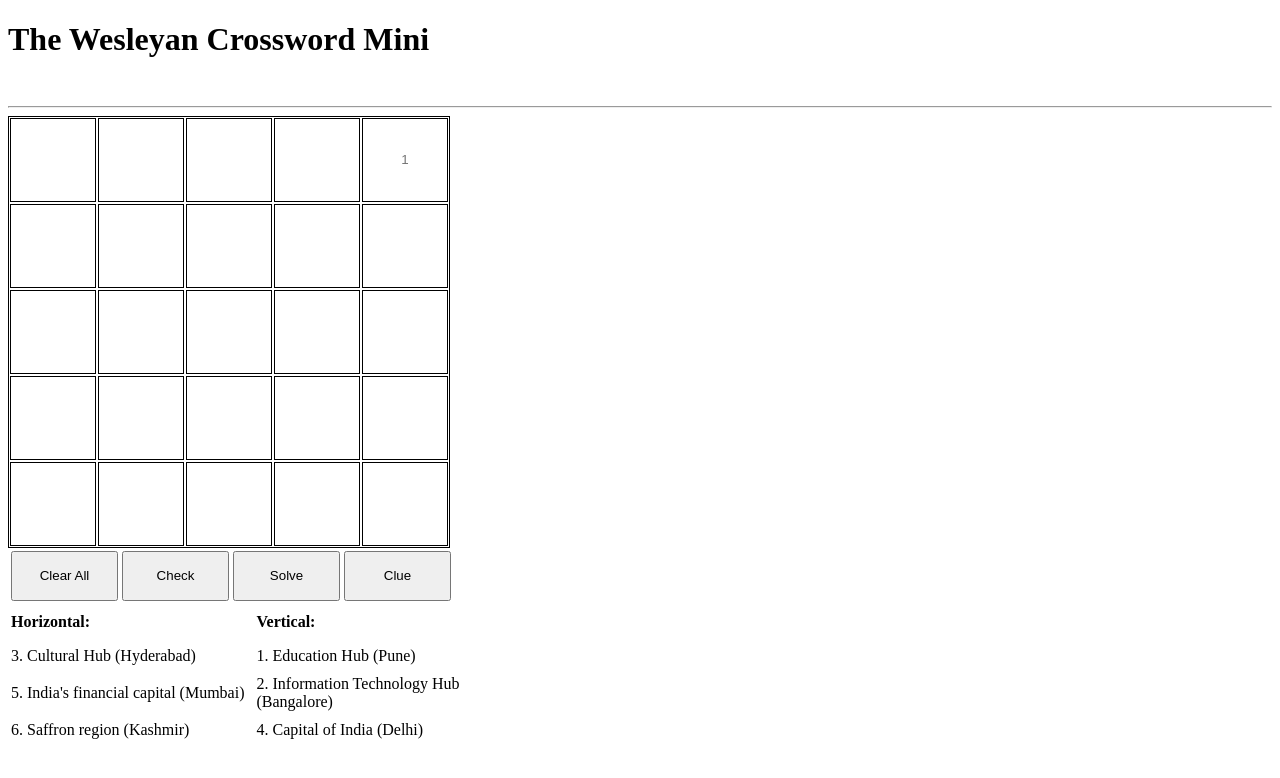
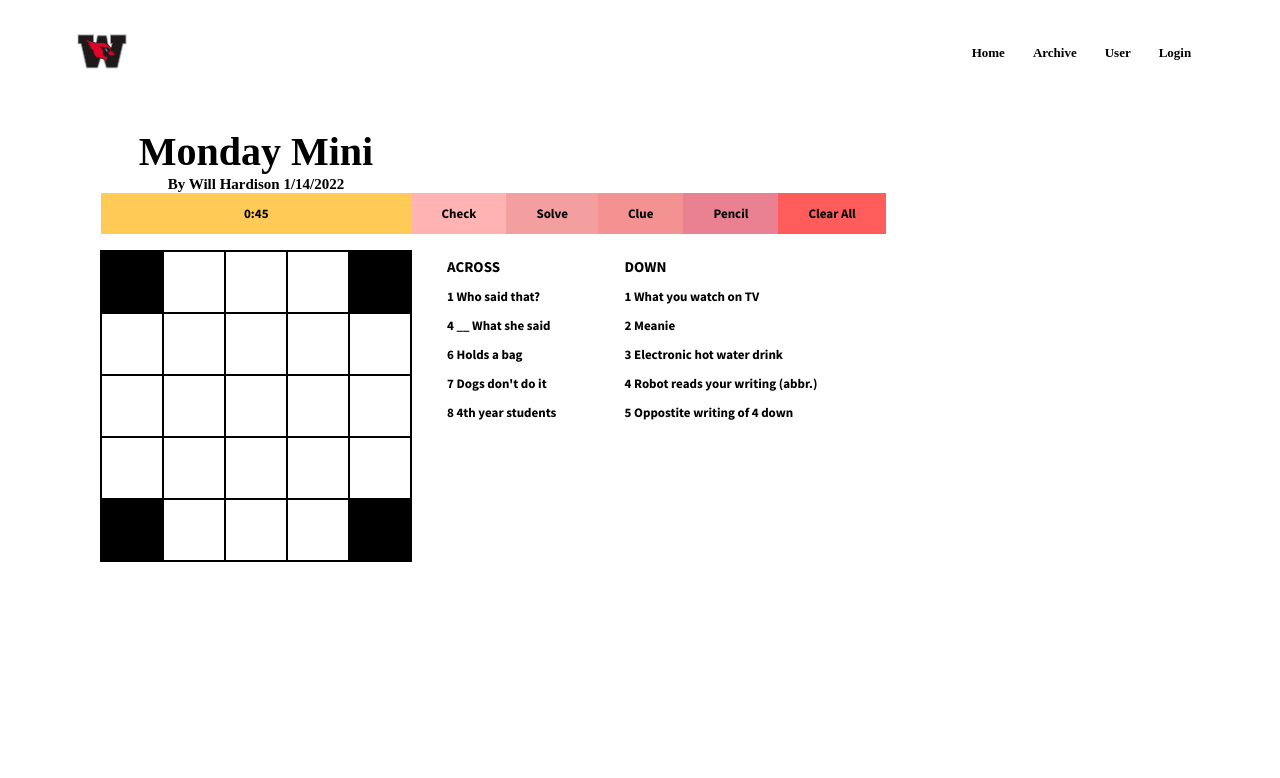
Before and after one commit to JustinCasler/WesCrossWord, a plain HTML site: page index.html in a window 1280 px wide. Drawn offline with Linux system fonts and the light colour scheme; a web font is replaced by a local one.

Commit message:
changed current crossword to an actual puzzle, and changed color of wrong answer

```diff
--- a/gamestyles.css
+++ b/gamestyles.css
@@ -1,51 +1,248 @@
-#cross{
-	text-align: center;
-	width:30px;
-	height:30px;
-	margin: 0;
-	padding: 0;
-	border-collapse: collapse;
-	border: 1px solid white;
-}
-#buttons{
-	width:30%;
-	float: right;
-}
-tr{
-	margin: 0;
-	padding: 0;
-	border-collapse: collapse;
-}
-td{
-	height: 30px;
-	width: 30px;
-}
-#leftBox{
-	float: left;
-}
-#rightBox{
-	float: left;
-	clear:left;
-}
-.butt{
-	height: 50px;
-	width: 107px;
-}
+*{
+	margin : 0;
+	padding : 0;
+  }
+
 #puzzel{
 	text-align: center;
-	margin: 0;
-	padding: 0;
+	position: absolute;
+	top: 250px;
+	left: 100px;
+	width : auto;
 	border-collapse: collapse;
 	border: 1px solid black;
+
 }
 .inputBox{
-		width: 80px;
-		height:80px;
-		border: 1px solid ;
-		text-align: center;
+	width: 60px;
+	height:60px;
+	border: 1px solid ;
+	text-align: center;
+	transition: all 0.5s;
+}
+
+.inputBox:hover{
+	background-color: #FFCA55;
 }
 #hintsTable{
 	width: 480px;
-	float: left;
-	clear: left;
+	position: absolute;
+	left: 440px;
+	top: 250px;
+	font-size: 13px;
+	font-family : Source Sans Pro;
+	font-weight : bold;
+	color : #000000;
+
 }
+#hintsTable td{
+	border: none;
+	padding: 5px;
+	transition: all .3s ease-in-out;
+}
+#hintsTable td:hover{
+	background: #b3f1ff;
+	padding: 5px;
+}
+
+strong{
+	font-size: 15px;
+}
+
+
+
+
+/* style.css */
+
+
+
+
+nav{
+	display: flex;
+	padding: 2% 6%;
+	justify-content: space-between;
+	align-items: center;
+  }
+  nav img {
+	width: 50px;
+  }
+
+  .nav-links {
+	flex: 1;
+	text-align: right;
+  }
+
+  .nav-links ul li{
+	list-style-type: none;
+	display: inline-block;
+	background: transparent;
+	padding: 8px 12px;
+	position: relative;
+	transition: all 0.3s ease-in-out;
+  }
+  .nav-links ul li:hover{
+	background: #ff8686;
+  }
+
+  .nav-links ul li a{
+	text-decoration: none;
+	font-size: 13px;
+	font-family : linotype-didot, serif;
+	font-weight : bold;
+	color : #000000;
+  }
+
+  .nav-links ul li::after{
+	content: '';
+	width: 0%;
+	height: 2px;
+	background : #ffa7a7;
+	display: block;
+	margin: auto;
+	transition: 0.5s;
+  }
+  .nav-links ul li:hover::after{
+	width: 100%;
+  }
+
+  .text-box{
+	width: 80%;
+	color : #000000;
+	position: absolute;
+	top: 20%;
+	left: 20%;
+	transform: translate(-50%,-50%);
+	text-align: center;
+  }
+
+  .text-box h1{
+	font-size: 40px;
+	font-family: linotype-didot, serif;
+	font-weight: 700;
+	font-style: normal;
+	color : #000000;
+  }
+
+  .text-box ul{
+	margin: 0;
+	padding: 0;
+	list-style: none;
+	display: inline-block;
+  }
+  .text-box ul li{
+	font-size: 15px;
+	font-family: linotype-didot, serif;
+	text-align: center;
+	font-weight: 700;
+	font-style: normal;
+	color : #000000;
+  }
+
+
+  nav .fa{
+	display: none;
+
+  }
+
+  .toolbar{
+	position: absolute;
+	flex: 1;
+	text-align: center;
+	top: 190px;
+	left: 99px;
+
+  }
+  .toolbar table tr{
+	list-style-type: none;
+	display: flex;
+	align-items: center;
+	padding: 0px;
+
+
+  }
+  .toolbar table tr td input{
+	text-decoration: none;
+	font-size: 13px;
+	font-family : Source Sans Pro;
+	font-weight : bold;
+	color : #000000;
+	transition: all 0.3s ease-in-out;
+  }
+  .toolbar table tr td input:hover{
+	background: #ffffff;
+
+  }
+
+  .check-button{
+	background : #FFB3B3;
+	padding: 12px 30px;
+	border: none;
+  }
+
+  .solve-button{
+	background : #F49F9F;
+	padding: 12px 30px;
+	border: none;
+  }
+   .clue-button{
+	background : #F49292;
+	padding: 12px 30px;
+	border: none;
+  }
+
+  .clear-button{
+	background : #FF5C5C;
+	padding: 12px 30px;
+	border: none;
+  }
+
+ .pencil-button{
+	background : #EA8193;
+	padding: 12px 30px;
+	border: none;
+  }
+
+  .timer{
+	margin-top: 1px;
+	text-decoration: none;
+	font-size: 13px;
+	font-family : Source Sans Pro;
+	font-weight : bold;
+	color : #000000;
+	background : #FFCA55;
+	padding: 12px 143px;
+
+
+  }
+
+  @media(max-width: 700px) {
+	.text-box h1{
+		font-size: 30px;
+	}
+	.nav-links ul li{
+		display: block;
+	}
+	.nav-links{
+		position: absolute;
+		background:#ff8686;
+		height: 100vh;
+		width: 200px;
+		top: 0;
+		right: -200px;
+		text-align: left;
+		z-index: 2;
+		transition: .5s;
+
+	}
+	nav .fa {
+		display: block;
+		color: rgb(0, 0, 0);
+		margin: 10px;
+		font-size: 22px;
+		cursor: pointer;
+
+	}
+	.nav-links ul{
+	   padding: 30px;
+	}
+  }
--- a/index.html
+++ b/index.html
@@ -1,43 +1,82 @@
 <!DOCTYPE html>
 <html>
     <head>
-<title>Cross word Puzzel</title>
+        <title>Wesleyan Crossword</title>
         <link rel="stylesheet" href="gamestyles.css" />
+        <meta name= "viewport" content= "width=device-width, initial-scale=1.0">
+        <link rel="stylesheet" type="text/css" href="stylepractice.css">
+        <link rel="preconnect" href="https://fonts.googleapis.com">
+        <link rel="preconnect" href="https://fonts.gstatic.com" crossorigin>
+        <link href="https://fonts.googleapis.com/css2?family=Source+Sans+Pro:wght@300;400;600;700;900&display=swap" rel="stylesheet">
+        <link href="https://fonts.googleapis.com/css2?family=Abril+Fatface&display=swap" rel="stylesheet">
+        <link href="https://fonts.googleapis.com/css2?family=Suranna&display=swap" rel="stylesheet">
+        <link href="https://fonts.googleapis.com/css2?family=Yeseva+One&display=swap" rel="stylesheet">
+        <link href="https://fonts.googleapis.com/css2?family=Rozha+One&family=Yeseva+One&display=swap" rel="stylesheet">
+        <link rel="stylesheet" href="https://stackpath.bootstrapcdn.com/font-awesome/4.7.0/css/font-awesome.min.css">
+        <link rel="stylesheet" href="https://use.typekit.net/div0nxt.css">
+    </head>
 
-</head>
     <body onload="initializeScreen()">
-	<script src="puzzle.js"></script>
-	<div>
-		<h1><b></b>The Wesleyan Crossword Mini</style><b></b></h1>
-		<br>
-		<hr>
+
+        <section class="header">
+            <nav>
+                <a href="StylePractice.html"><img src="WesleyanLogo.png" ></a>
+                <div class= "nav-links" id="navLinks">
+                    <i class="fa fa-times" onclick="hideMenu()" ></i>
+                    <ul>
+                        <li> <a href="">Home</a> </li>
+                        <li> <a href="">Archive</a> </li>
+                        <li> <a href="">User</a> </li>
+                        <li> <a href="">Login</a> </li>
+                    </ul>
+                </div>
+                <i class="fa fa-bars" onclick="showMenu()"></i>
+            </nav>
+            <div class=text-box>
+                <h1>Monday Mini</h1>
+                <ul>
+                    <li>By Will Hardison 1/14/2022</li>
+                </ul>
 
             </div>
+
+
+        <script src="puzzle.js"></script>
         <div id="leftBox">
             <table id="puzzel">
             </table>
         </div>
-<div id="rightBox">
+        <div class="toolbar" id="rightBox">
             <table>
-	<tr><td><input class="butt"  type="submit" value="Clear All" onclick="clearAllClicked()"></td>
-	<td><input class="butt"  type="submit" value="Check" onclick="checkClicked()"></td>
-	<td><input class="butt"  type="submit" value="Solve" onclick="solveClicked()"></td>
-	<td><input class="butt"  type="submit" value="Clue" onclick="clueClicked()"></td></tr>
+                <tr>
+                    <td class="timer">0:45</td>
+                    <td><input class="check-button"  type="submit" value="Check" onclick="checkClicked()"></td>
+                    <td><input class="solve-button"  type="submit" value="Solve" onclick="solveClicked()"></td>
+                    <td><input class="clue-button"  type="submit" value="Clue" onclick="clueClicked()"></td>
+                    <td><input class="pencil-button"  type="submit" value="Pencil" ></td>
+                    <td><input class="clear-button"  type="submit" value="Clear All" onclick="clearAllClicked()"></td>
+                </tr>
             </table>
         </div>
         <table id="hintsTable">
             <tr>
-			<td><strong>Horizontal:</strong></td><td><strong>Vertical:</strong></td>
+                <td><strong>ACROSS</strong></td><td><strong>DOWN</strong></td>
             </tr>
             <tr>
-			<td>3. Cultural Hub (Hyderabad)</td><td>1. Education Hub (Pune)</td>
+                <td>1   Who said that?</td><td>1   What you watch on TV</td>
             </tr>
             <tr>
-			<td>5. India's financial capital (Mumbai)</td><td>2. Information Technology Hub (Bangalore)</td>
+                <td>4  __ What she said</td><td>2   Meanie</td>
             </tr>
             <tr>
-			<td>6. Saffron region (Kashmir)</td><td>4. Capital of India (Delhi)</td>
+                <td>6   Holds a bag</td><td>3   Electronic hot water drink</td>
+            </tr>
+            <tr>
+                <td>7   Dogs don't do it</td><td>4   Robot reads your writing (abbr.)</td>
+            </tr>
+            <tr>
+                <td>8   4th year students</td><td>5   Oppostite writing of 4 down</td>
+            </tr>
         </table>
-
     </body>
 </html>
--- a/puzzle.js
+++ b/puzzle.js
@@ -96,11 +96,11 @@ function textInputFocus(txtID123){
 }
 //Returns Array
 function preparePuzzelArray(){
-var items = [	['j', 'h', 'y', 'd', 'e'],
-				['j', 'h', 'y', 'd', 'e'],
-				['j', 'h', 'y', 'd', 'e'],
-				['j', 'h', 'y', 'd', 'e'],
-				['j', 'h', 'y', 'd', 'e'],
+	var items = [['0', 's', 'h', 'e', '0'],
+				['t', 'h', 'a', 't', 's'],
+				['t', 'o', 't', 'e', 's'],
+				['s', 'w', 'e', 'a', 't'],
+				['0', 's', 'r', 's', '0'],
 			];
 return items;
 }
@@ -113,16 +113,19 @@ function clearAllClicked(){
 }
 //Check button
 function checkClicked(){
+
 	for ( var i = 0; i < puzzelArrayData.length ; i++ ) {
 		var rowData = puzzelArrayData[i];
 		for(var j = 0 ; j < rowData.length ; j++){
 			if(rowData[j] != 0){
 				var selectedInputTextElement = document.getElementById('txt' + '_' + i + '_' + j);
-				if(selectedInputTextElement.value != puzzelArrayData[i][j]){
-					selectedInputTextElement.style.backgroundColor = 'red';
+					if(selectedInputTextElement.value != puzzelArrayData[i][j]){
+						selectedInputTextElement.style.backgroundColor = "#ff8686";
 
-				}else{
-					selectedInputTextElement.style.backgroundColor = 'white';
+
+					}else{
+						selectedInputTextElement.style.backgroundColor = "#b3f1ff";
+
 				}
 			}
 		}
@@ -176,6 +179,19 @@ function solveClicked(){
 
 	}
 }
+
+
+
+
+/*side Menu*/
+function showMenu(){
+	var navLinks = document.getElementById("navLinks");
+    navLinks.style.right = "0px";
+           }
+function hideMenu(){
+	var navLinks = document.getElementById("navLinks");
+    navLinks.style.right = "-200px";
+           }
 /* 					switch(i+','+j){
 					case('0,0'):
 						cell.innerHTML = '<input type="text" class="inputBox" MaxLength="1" onkeyup= "moveCursor(this, \'txt_0_1\') "style="text-transform: lowercase" ' + 'id="' + txtID + '" onfocus="textInputFocus(' + "'" + txtID + "'"+ ')">';
```
Lines whose indentation alone changed are shown as unchanged.
